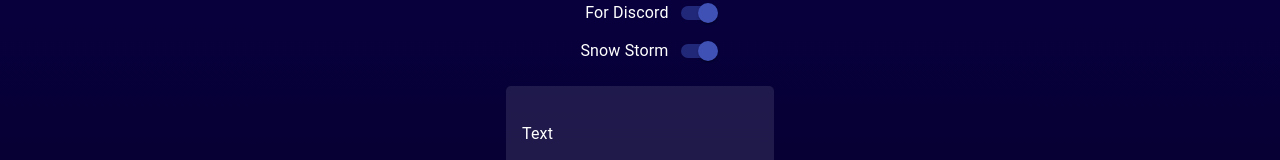
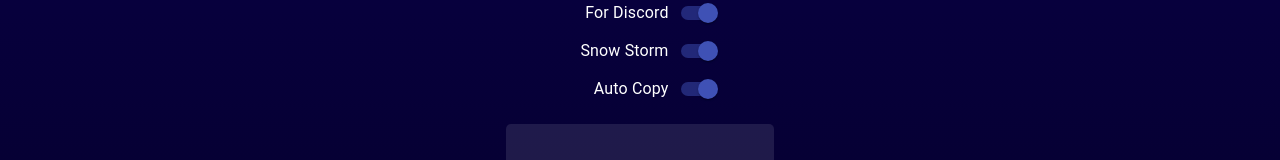
Before and after one commit to wonjinYi/RepeJin, a React (Create React App) app in the folder front/: page / in a window 1280 px wide. Shown: the part 149-309 px from the top of the page. Built offline with nearby package versions, Linux system fonts and the light colour scheme.

Commit message:
tooltip. new option.

```diff
--- a/front/src/components/UserSetting.js
+++ b/front/src/components/UserSetting.js
@@ -6,6 +6,7 @@ import styled from "styled-components";
 import FormGroup from '@material-ui/core/FormGroup';
 import FormControlLabel from '@material-ui/core/FormControlLabel';
 import Switch from '@material-ui/core/Switch';
+import Tooltip from '@material-ui/core/Tooltip';
 
 export default function UserSetting({passUserSettings}) {
     //const classes = useStyles();
@@ -13,6 +14,7 @@ export default function UserSetting({passUserSettings}) {
     const [settings, setSettings] = useState({
         forDiscord: true,
         snowstorm : true,
+        autoCopy : true,
     });
 
     useEffect( () => {
@@ -27,13 +29,21 @@ export default function UserSetting({passUserSettings}) {
     return (
         <UserSettingWrap className="UserSetting">
             <FormGroup>
-                <FormControlLabel
-                    control={ <Switch checked={settings.forDiscord} onChange={handleChange} name="forDiscord" color="primary" /> }
-                    label="For Discord" labelPlacement="start"
-                />
+                <Tooltip title="">
+                    <FormControlLabel
+                        control={ <Switch checked={settings.forDiscord} onChange={handleChange} name="forDiscord" color="primary" /> }
+                        label="For Discord" labelPlacement="start"
+                    />
+                </Tooltip>
+
                 <FormControlLabel
                     control={ <Switch checked={settings.snowstorm} onChange={handleChange} name="snowstorm" color="primary" /> }
                     label="Snow Storm" labelPlacement="start"
+                />
+
+                <FormControlLabel
+                    control={ <Switch checked={settings.autoCopy} onChange={handleChange} name="autoCopy" color="primary" /> }
+                    label="Auto Copy" labelPlacement="start"
                 />
             </FormGroup>
         </UserSettingWrap>
```
